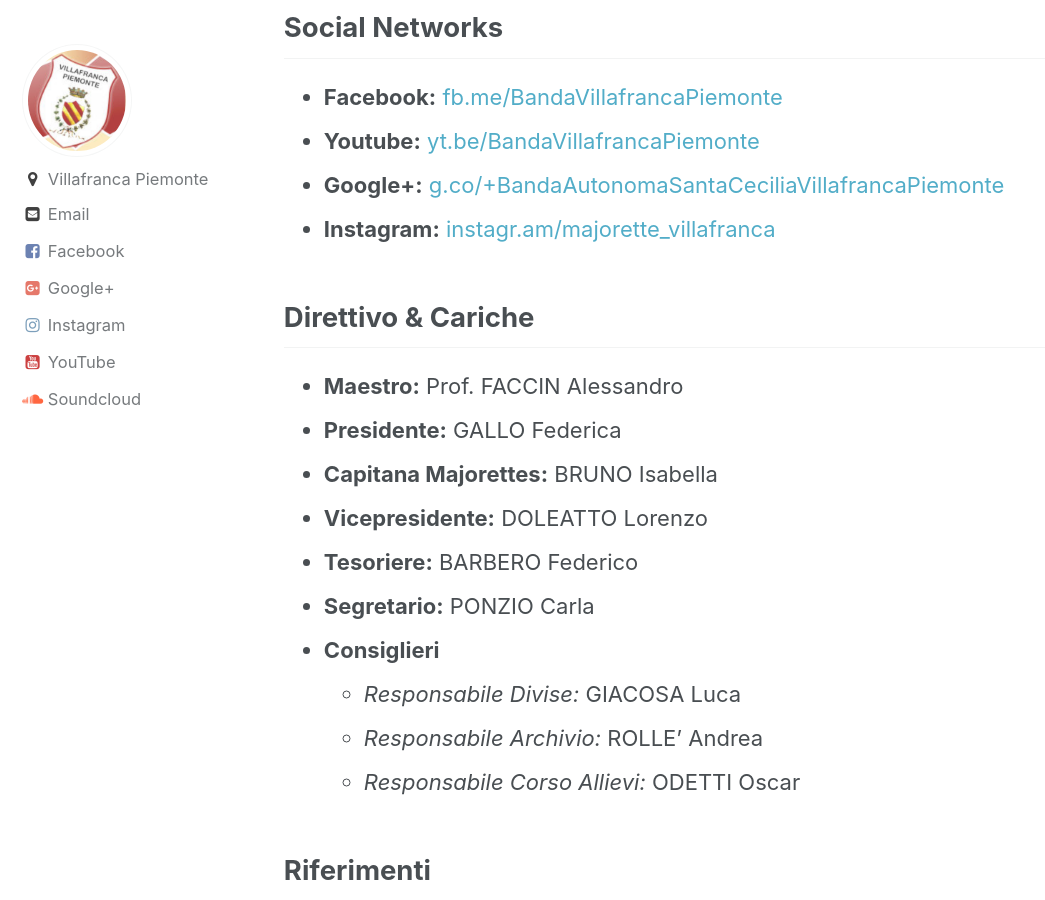
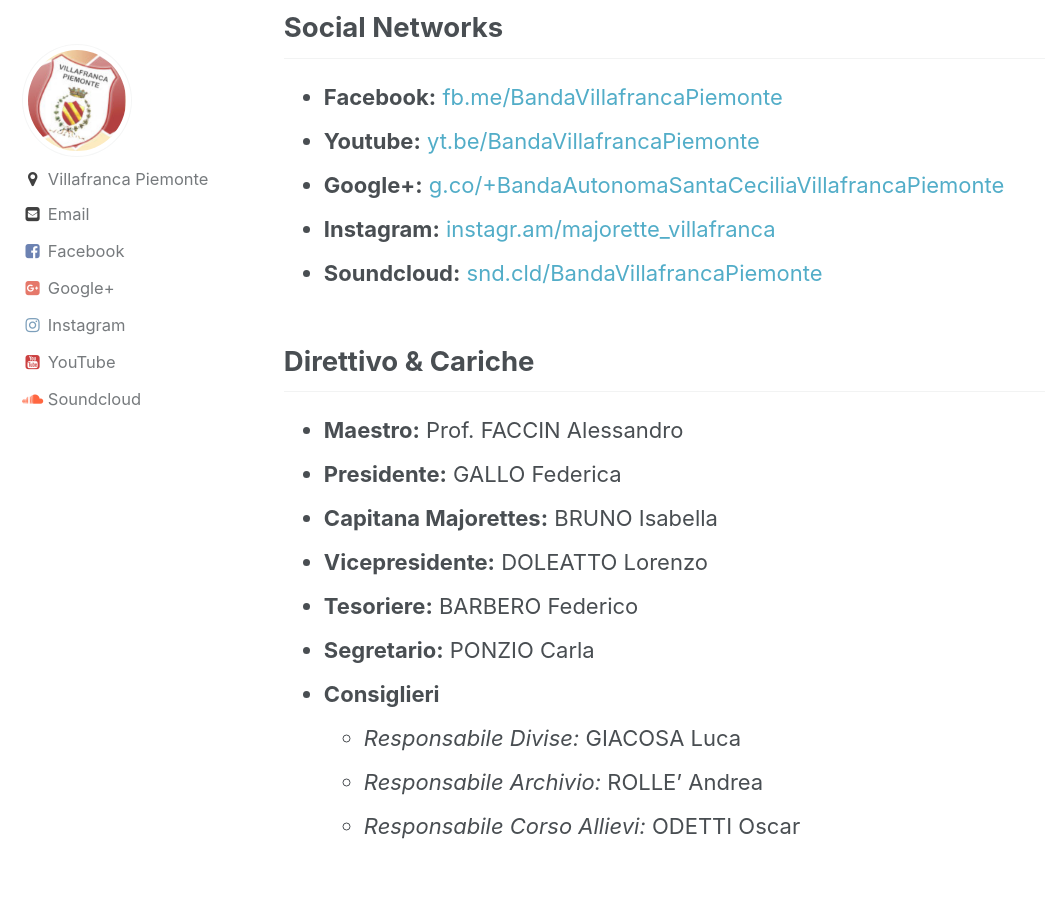
Before and after one commit to BandaVillaSCecilia/BandaVillaSCecilia.github.io, a Jekyll site: the page built from _pages/Contatti.md, in a window 1280 px wide and 900 px high, scrolled down 500 px. Shown: the whole window, without its empty margins (0-1045 px from the left). Built offline with Jekyll 4.4.1, drawn with Linux system fonts in a browser that asks for light colours.

Commit message:
Added soundcloud to contatti

```diff
--- a/_pages/Contatti.md
+++ b/_pages/Contatti.md
@@ -14,6 +14,7 @@ permalink: /contatti/
 - **Youtube:** [yt.be/BandaVillafrancaPiemonte](https://www.youtube.com/user/BandaSCeciliaVIlla)
 - **Google+:** [g.co/+BandaAutonomaSantaCeciliaVillafrancaPiemonte](https://plus.google.com/+BandaAutonomaSantaCeciliaVillafrancaPiemonte)
 - **Instagram:** [instagr.am/majorette_villafranca](https://www.instagram.com/majorette_villafranca)
+- **Soundcloud:** [snd.cld/BandaVillafrancaPiemonte](https://soundcloud.com/user-208523024)
 
 ## Direttivo & Cariche
 - **Maestro:** Prof. FACCIN Alessandro
```
